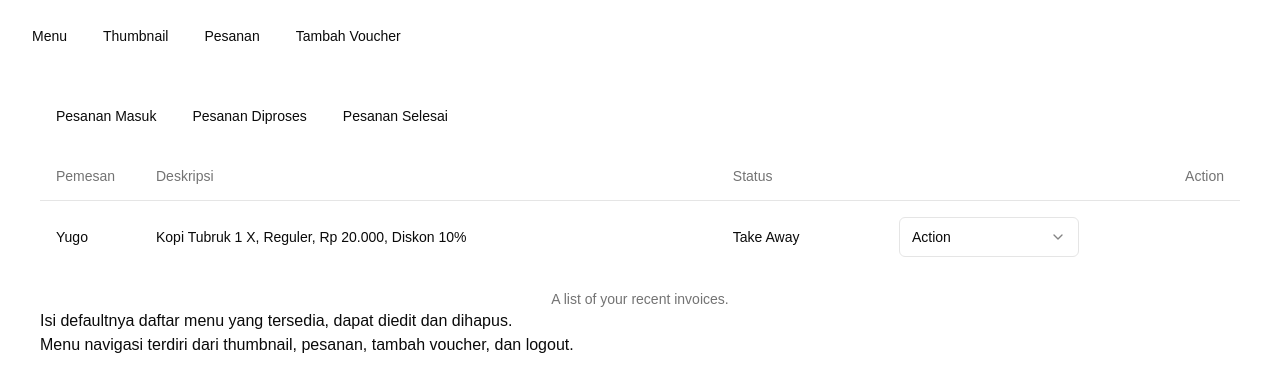
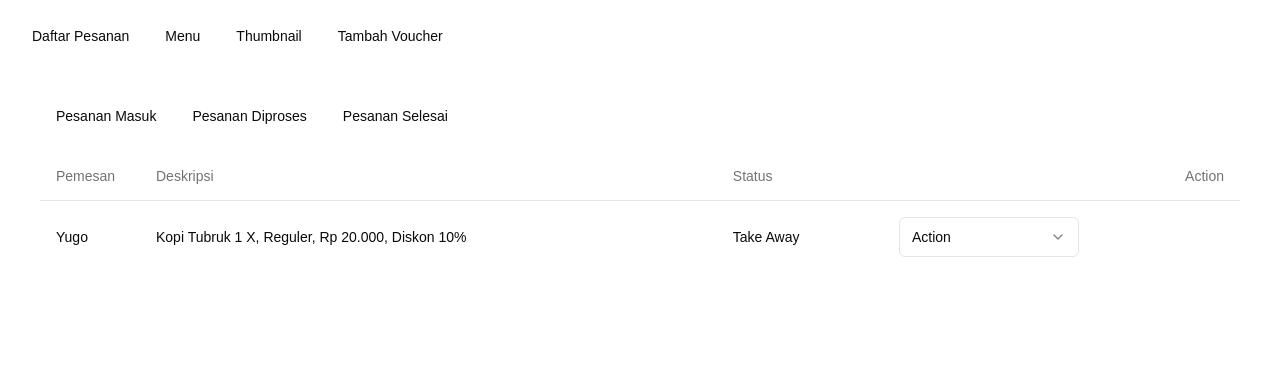
Before and after one commit to rifkiachmadfa/coffeeshop, a Next.js app: page /admin in a window 1280 px wide. Shown: the top 392 px of the page. Built offline with nearby package versions, Linux system fonts and the light colour scheme.

Commit message:
Edit pesanan di menu

```diff
--- a/app/admin/page.tsx
+++ b/app/admin/page.tsx
@@ -13,8 +13,6 @@ export default function Admin() {
       <ProsesPesanan />
       {/* Kirim fungsi 'actionPesanan' ke DaftarPesanan */}
       <DaftarPesanan action={actionPesanan} />
-      <p>Isi defaultnya daftar menu yang tersedia, dapat diedit dan dihapus.</p>
-      <p>Menu navigasi terdiri dari thumbnail, pesanan, tambah voucher, dan logout.</p>
     </>
   );
 }
--- a/app/admin/pesanan/page.tsx
+++ /dev/null
@@ -1,11 +0,0 @@
-
-
-const Pesanan = () => {
-    return (
-        <>
-            <h1>Daftar pesanan</h1>
-        </>
-    );
-};
-
-export default Pesanan;
--- a/components/NavigasiAdmin.tsx
+++ b/components/NavigasiAdmin.tsx
@@ -14,35 +14,26 @@ import Link from "next/link";
 const NavigasiAdmin = () => {
   return (
     <div className="m-4">
-
       <NavigationMenu>
         <NavigationMenuList>
           <NavigationMenuItem>
             <Link href="/admin/" legacyBehavior passHref>
-            <NavigationMenuLink className={navigationMenuTriggerStyle()}>
-              Menu
-            </NavigationMenuLink>
+              <NavigationMenuLink className={navigationMenuTriggerStyle()}>Daftar Pesanan</NavigationMenuLink>
+            </Link>
+          </NavigationMenuItem>
+          <NavigationMenuItem>
+            <Link href="/admin/tambahMenu" legacyBehavior passHref>
+              <NavigationMenuLink className={navigationMenuTriggerStyle()}>Menu</NavigationMenuLink>
             </Link>
           </NavigationMenuItem>
           <NavigationMenuItem>
             <Link href="/admin/thumbnail" legacyBehavior passHref>
-            <NavigationMenuLink className={navigationMenuTriggerStyle()}>
-              Thumbnail
-            </NavigationMenuLink>
-          </Link>
-        </NavigationMenuItem>
-        <NavigationMenuItem>
-          <Link href="/admin/pesanan" legacyBehavior passHref>
-            <NavigationMenuLink className={navigationMenuTriggerStyle()}>
-              Pesanan
-            </NavigationMenuLink>
+              <NavigationMenuLink className={navigationMenuTriggerStyle()}>Thumbnail</NavigationMenuLink>
             </Link>
           </NavigationMenuItem>
           <NavigationMenuItem>
             <Link href="/admin/voucher" legacyBehavior passHref>
-            <NavigationMenuLink className={navigationMenuTriggerStyle()}>
-              Tambah Voucher
-            </NavigationMenuLink>
+              <NavigationMenuLink className={navigationMenuTriggerStyle()}>Tambah Voucher</NavigationMenuLink>
             </Link>
           </NavigationMenuItem>
         </NavigationMenuList>
--- a/components/daftarpesanan.tsx
+++ b/components/daftarpesanan.tsx
@@ -8,7 +8,6 @@ const DaftarPesanan: React.FC<DaftarPesananProps> = ({ action }) => {
   return (
     <>
       <Table className="mt-10">
-        <TableCaption>A list of your recent invoices.</TableCaption>
         <TableHeader>
           <TableRow>
             <TableHead className="w-[100px]">Pemesan</TableHead>
```
Lines whose indentation alone changed are shown as unchanged.
